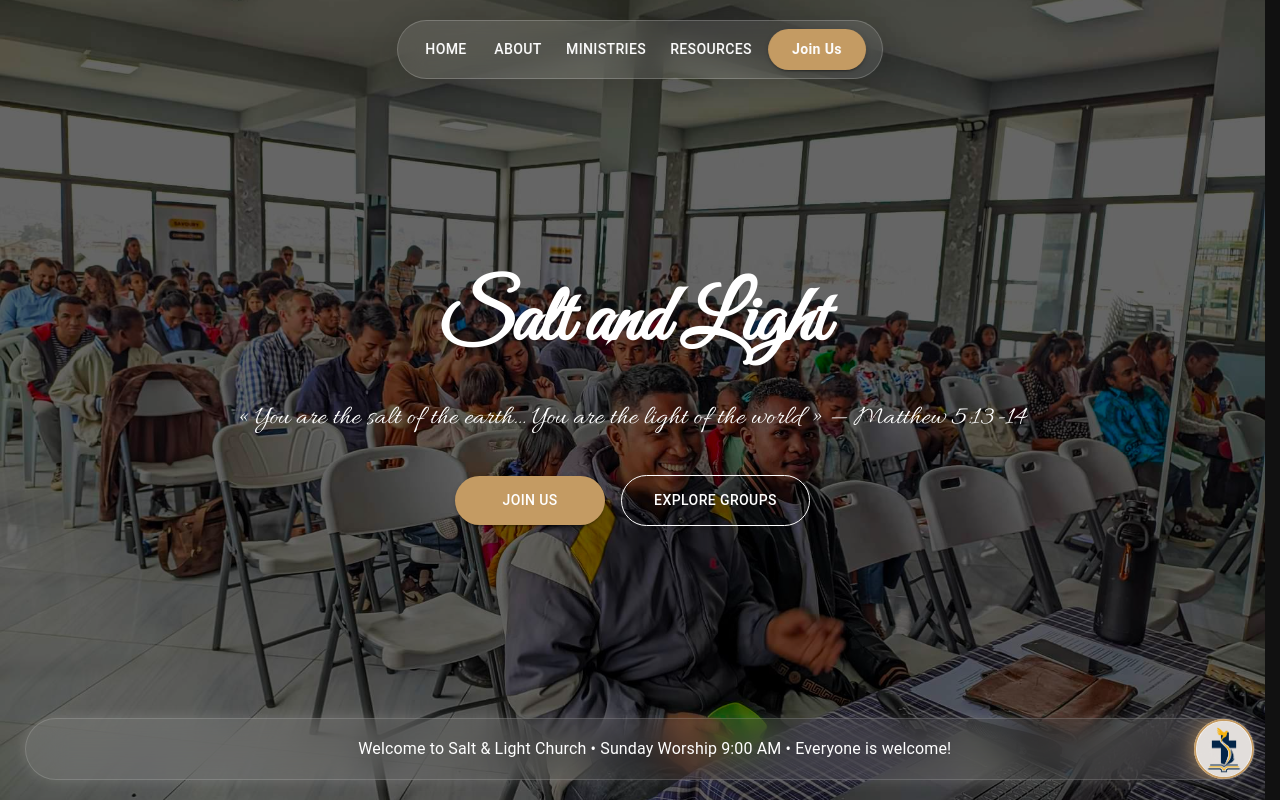
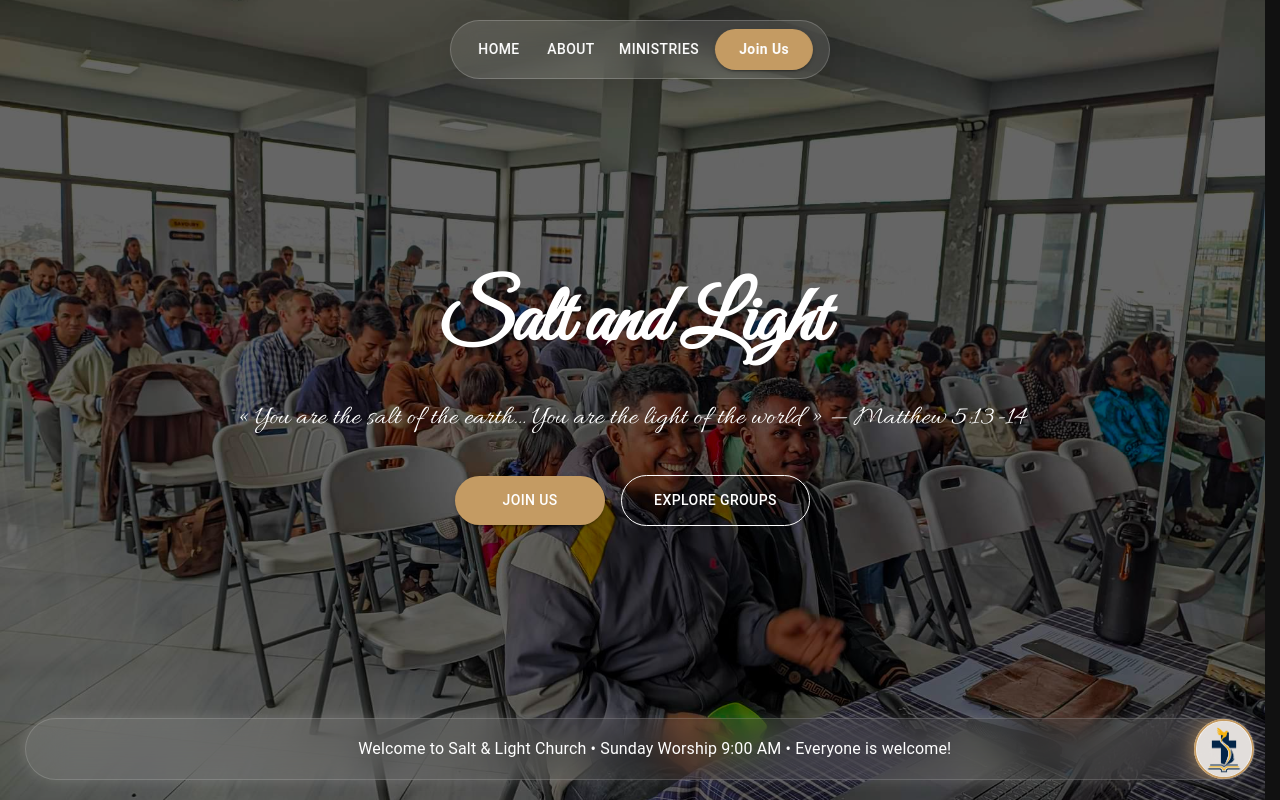
Before and after one commit to JayRostorfer/Salt-LightChurch, a Next.js app: page / in a window 1280 px wide. Shown: the top 800 px of the page. Built offline with nearby package versions, Linux system fonts and the light colour scheme.

Commit message:
Update Navbar links to point to '/groups'

```diff
--- a/src/components/layout/Navbar8.js
+++ b/src/components/layout/Navbar8.js
@@ -280,7 +280,7 @@ const navItemSx = {
 >
   <MenuItem
     component={Link}
-    href="/ministries/aroma-women"
+    href="/groups"
     onClick={handleMenuClose}
   >
     Aroma Women
@@ -288,7 +288,7 @@ const navItemSx = {
 
   <MenuItem
     component={Link}
-    href="/ministries/influence-men"
+    href="/groups"
     onClick={handleMenuClose}
   >
     Influence Men
@@ -296,7 +296,7 @@ const navItemSx = {
 
   <MenuItem
     component={Link}
-    href="/ministries/young-adults"
+    href="/groups"
     onClick={handleMenuClose}
   >
     Young Adults
@@ -304,7 +304,7 @@ const navItemSx = {
 
   <MenuItem
     component={Link}
-    href="/ministries/rocksalt"
+    href="/groups"
     onClick={handleMenuClose}
   >
     Rocksalt Youth
@@ -312,36 +312,14 @@ const navItemSx = {
 
   <MenuItem
     component={Link}
-    href="/ministries/kids"
+    href="/groups"
     onClick={handleMenuClose}
   >
     Blast Kids
   </MenuItem>
 </Menu>
 
-                  <Link
-                href="/resources"
-                style={{
-                  textDecoration: "none"
-                }}
-              >
-                <Button
-                  sx={{
-                    color: "white",
-                    position: "relative",
-                    fontWeight: 500,
-                    "&:hover": {
-                      transform: "scale(1.08)",
-                      transition: "all 0.4s ease"
-                    },
-                    "&:hover::after": {
-                      width: "100%"
-                    }
-                  }}
-                >
-                  Resources
-                </Button>
-              </Link>
+
 
             <Button
               variant="contained"
@@ -554,7 +532,7 @@ const navItemSx = {
                     {/* AROMA WOMEN */}
                     <Box
                       component={Link}
-                      href="/ministries/aroma-women"
+                      href="/groups"
                       onClick={() => setOpen(false)}
                       sx={accordionLinkSx}
                     >
@@ -563,7 +541,7 @@ const navItemSx = {
 
                     <Box
                       component={Link}
-                      href="/ministries/influence-men"
+                      href="/groups"
                       onClick={() => setOpen(false)}
                       sx={accordionLinkSx}
                     >
@@ -573,7 +551,7 @@ const navItemSx = {
                     {/* YOUNG ADULTS */}
                     <Box
                       component={Link}
-                      href="/ministries/young-adults"
+                      href="/ministries/groups"
                       onClick={() => setOpen(false)}
                       sx={accordionLinkSx}
                     >
@@ -582,7 +560,7 @@ const navItemSx = {
 
                     <Box
                       component={Link}
-                      href="/ministries/rocksalt"
+                      href="/groups"
                       onClick={() => setOpen(false)}
                       sx={accordionLinkSx}
                     >
@@ -592,7 +570,7 @@ const navItemSx = {
                     {/* KIDS */}
                     <Box
                       component={Link}
-                      href="/ministries/kids"
+                      href="/groups"
                       onClick={() => setOpen(false)}
                       sx={accordionLinkSx}
                     >
@@ -603,19 +581,7 @@ const navItemSx = {
               </motion.div>
 
               {/* RESOURCES */}
-              <motion.div variants={itemVariants}>
-                <ListItem disablePadding>
-                  <ListItemButton
-                    component={Link}
-                    href="/resources"
-                    disableRipple
-                    onClick={() => setOpen(false)}
-                    sx={navItemSx}
-                  >
-                    <ListItemText primary="Resources" />
-                  </ListItemButton>
-                </ListItem>
-              </motion.div>
+
 
               {/* CONTACT */}
               <motion.div variants={itemVariants}>
```
